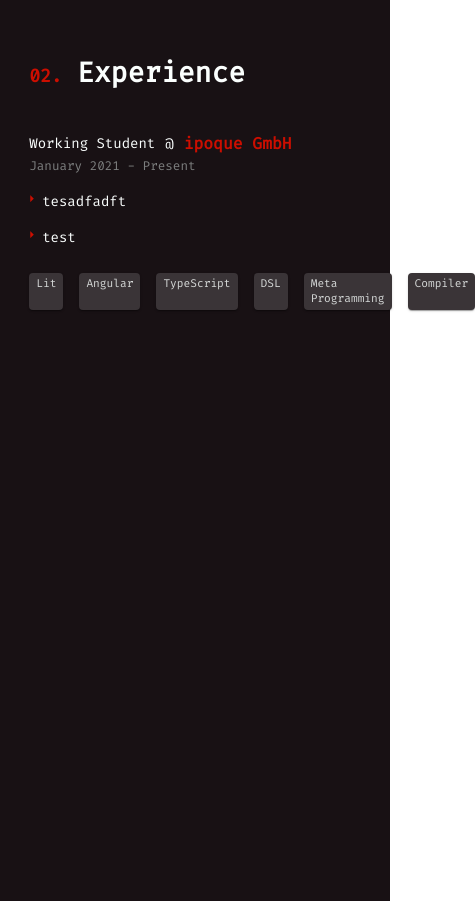
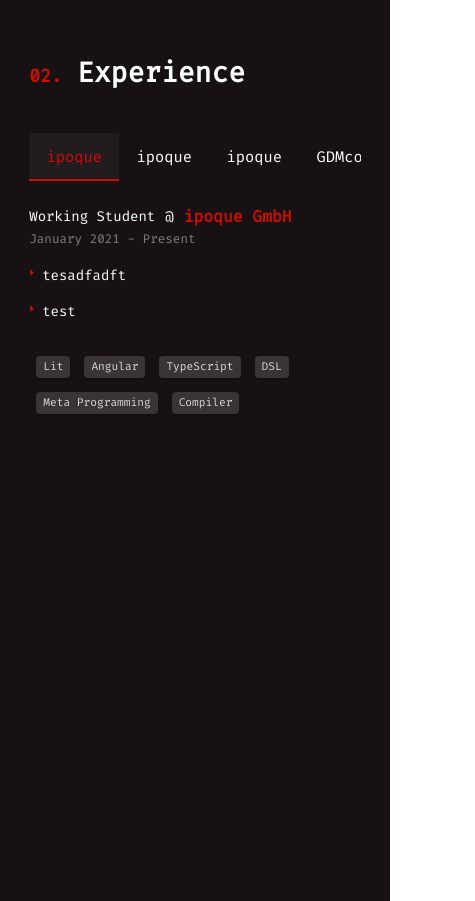
Before and after one commit to fredericbahr/portfolio, a React (Create React App) app: page / in a window 390 px wide. Shown: the part 1640-2541 px from the top of the page, 475 px wide, since content can reach past the window. Built offline with nearby package versions, Linux system fonts and the light colour scheme.

Commit message:
mobile desing for experiences

```diff
--- a/src/components/Experience/Experience.tsx
+++ b/src/components/Experience/Experience.tsx
@@ -1,8 +1,9 @@
-import { Tab, Tabs } from "@mui/material";
+import { Tab, Tabs, useMediaQuery } from "@mui/material";
 import React from "react";
 import { useTranslation } from "react-i18next";
 import styled from "styled-components";
 import { experiences } from "../../data/experiences";
+import { breakpoints } from "../../styles/globalStyles";
 import { SectionHeadline } from "../util-components/SectionHeadline";
 import { Description } from "./components/Description";
 import { Technologies } from "./components/Technologies";
@@ -10,6 +11,9 @@
 import { WorkingTitle } from "./components/WorkingTitle";
 import { IExperience } from "./interface";
 import { TabPanel } from "./TabPanel";
+import { lighten } from "@mui/system";
+
+type IOrientation = "vertical" | "horizontal";
 
 const StyledSection = styled.section`
   width: 85%;
@@ -20,7 +24,18 @@
 const TabWrapper = styled.div`
   display: grid;
   grid-template-columns: 1fr auto;
-  align-items: center;
+
+  @media screen and (max-width: ${breakpoints.sm}) {
+    grid-template-columns: auto;
+    grid-template-rows: auto 1fr;
+  }
+`;
+
+const StyledTabs = styled(Tabs)`
+  @media screen and (max-width: ${breakpoints.sm}) {
+    grid-row: 1/2;
+    margin-bottom: 3vh;
+  }
 `;
 
 const StyledTab = styled(Tab)`
@@ -28,6 +43,10 @@
   text-transform: none;
   font-weight: 400;
   color: ${(props) => props.theme.colors.mainwhite};
+
+  &.Mui-selected {
+    background-color: ${(props) => lighten(props.theme.colors.mainblack, 0.05)};
+  }
 `;
 
 const StyledTabPanel = styled(TabPanel)`
@@ -37,6 +56,10 @@
 const Experience = () => {
   const [value, setValue] = React.useState(0);
   const { t } = useTranslation();
+  const mobileView = useMediaQuery(`(max-width: ${breakpoints.sm})`);
+  const orientation: IOrientation = mobileView ? "horizontal" : "vertical";
+
+  console.log(mobileView);
 
   const handleChange = (event: React.SyntheticEvent, newValue: number) => {
     setValue(newValue);
@@ -58,11 +81,18 @@
             {experience.technologies && <Technologies technologies={experience.technologies} />}
           </StyledTabPanel>
         ))}
-        <Tabs orientation="vertical" variant="scrollable" onChange={handleChange} value={value}>
+        <StyledTabs
+          orientation={orientation}
+          variant="scrollable"
+          scrollButtons="auto"
+          allowScrollButtonsMobile
+          onChange={handleChange}
+          value={value}
+        >
           {experiences.map((experience: IExperience) => (
             <StyledTab key={experience.index} label={t(experience.shortCompanyName as any)}></StyledTab>
           ))}
-        </Tabs>
+        </StyledTabs>
       </TabWrapper>
     </StyledSection>
   );
--- a/src/components/Experience/components/Technologies.tsx
+++ b/src/components/Experience/components/Technologies.tsx
@@ -6,23 +6,26 @@
   technologies: string[];
 }
 
-const StyledStack = styled(Stack)`
-  margin-top: 3vh;
+const Wrapper = styled.div`
+  display: flex;
+  margin-top: 2rem;
+  flex-wrap: wrap;
 `;
 
 const Item = styled(Paper)`
   font-size: 0.8rem;
   padding: 0.25rem 0.5rem;
+  margin: 0.5rem;
   background-color: ${(props) => lighten(props.theme.colors.mainblack, 0.15)};
   color: ${(props) => darken(props.theme.colors.mainwhite, 0.15)};
 `;
 
 export const Technologies = ({ technologies = [] }: IProps) => {
   return (
-    <StyledStack direction="row" spacing={2}>
+    <Wrapper>
       {technologies.map((technology: string) => (
         <Item>{technology}</Item>
       ))}
-    </StyledStack>
+    </Wrapper>
   );
 };
```
